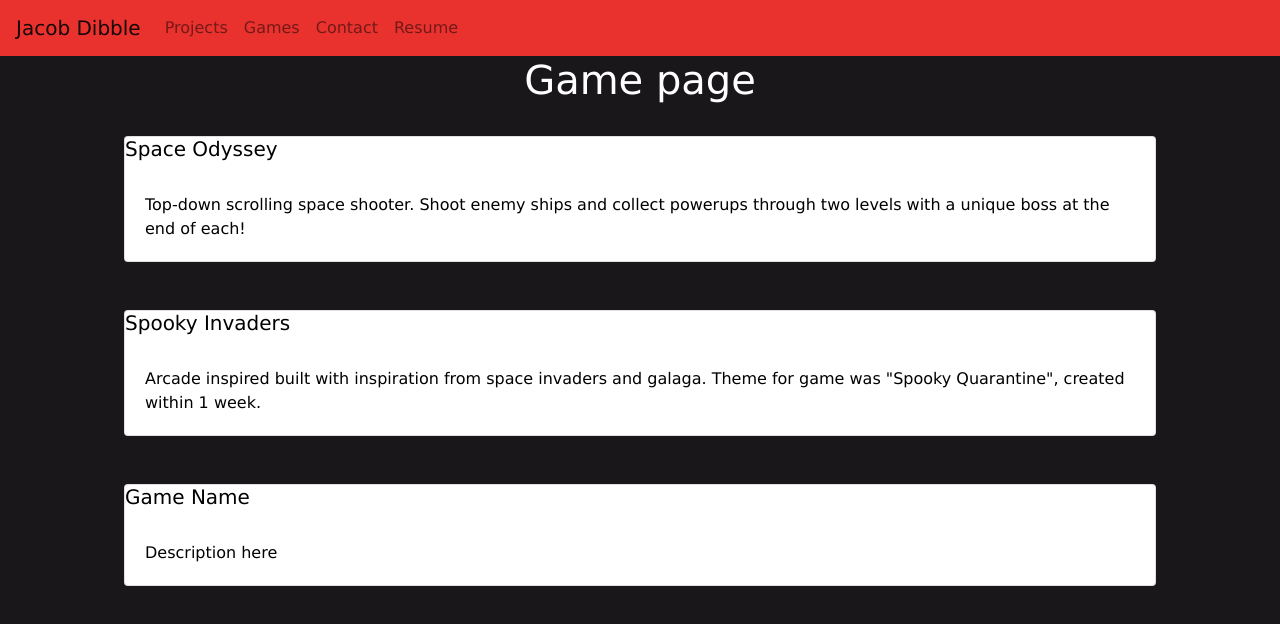
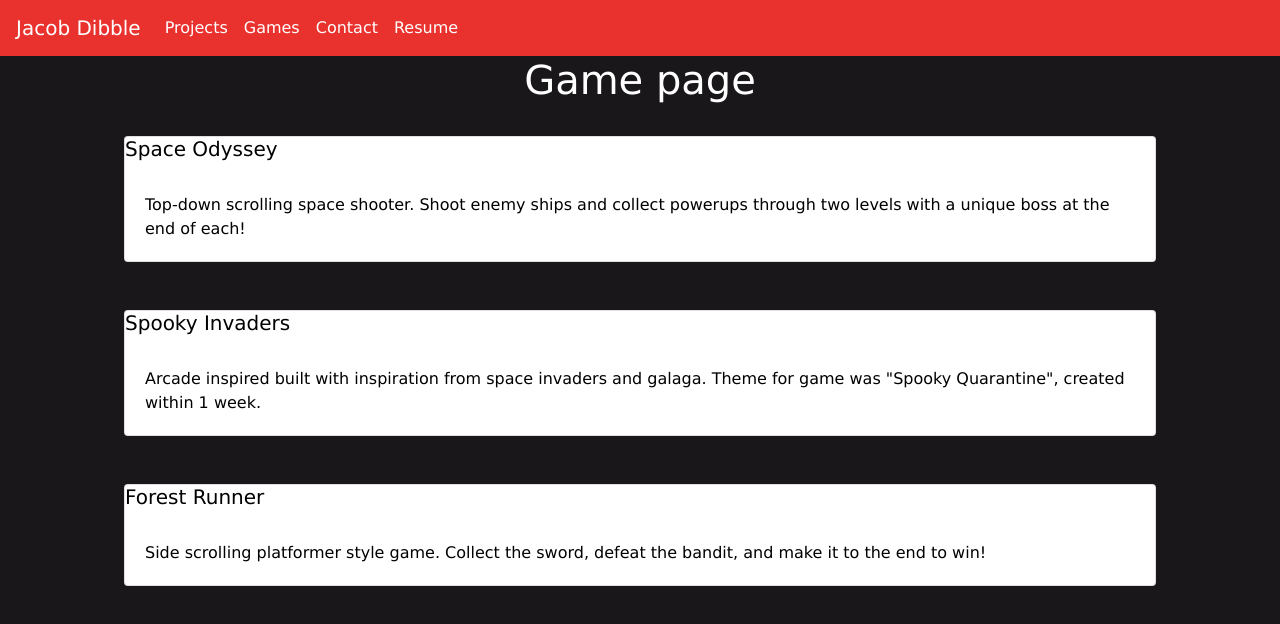
Before and after one commit to jdibble21/react-portfolio, a React (Create React App) app: page /games in a window 1280 px wide. Shown: the top 624 px of the page. Built offline with nearby package versions, Linux system fonts and the light colour scheme.

Commit message:
Edit styles, fix navbar colors and hover

```diff
--- a/src/components/contact.jsx
+++ b/src/components/contact.jsx
@@ -3,6 +3,8 @@ import Container from 'react-bootstrap/Container';
 import Card from 'react-bootstrap/Card';
 import Row from 'react-bootstrap/Row';
 import ListGroup from 'react-bootstrap/ListGroup';
+import Button from 'react-bootstrap/Button';
+
 class ContactSection extends Component {
     styles = {
         color: "black",
@@ -18,6 +20,7 @@ class ContactSection extends Component {
                 <Card className="m-5 mt-5 mx-auto" style={this.cardStyle}>
                     <Card.Title>Contact</Card.Title>
                     <ListGroup variant="flush">
+                        <ListGroup.Item><Button className="mx-auto round">Download Resume</Button></ListGroup.Item>
                         <ListGroup.Item>Email: <a href="mailto:jrdibble98@outlook.com">jrdibble98@outlook.com</a></ListGroup.Item>
                         <ListGroup.Item>Phone: 219-929-8183</ListGroup.Item>
                         <ListGroup.Item>LinkedIn: <a href="https://www.linkedin.com/in/jacob-dibble-397896169/">Jacob Dibble</a></ListGroup.Item>
--- a/src/components/gameList.jsx
+++ b/src/components/gameList.jsx
@@ -28,8 +28,8 @@ class GamesList extends Component {
                 <Row>
                     <Col>
                         <Card className="m-4">
-                            <Card.Title>Game Name</Card.Title>
-                            <Card.Body>Description here</Card.Body>
+                            <Card.Title>Forest Runner</Card.Title>
+                            <Card.Body>Side scrolling platformer style game. Collect the sword, defeat the bandit, and make it to the end to win!</Card.Body>
                         </Card>
                     </Col>
                 </Row>
--- a/src/components/navbar.jsx
+++ b/src/components/navbar.jsx
@@ -3,9 +3,6 @@ import Navbar from 'react-bootstrap/Navbar';
 import Nav from 'react-bootstrap/Nav';
 
 class NavbarCustom extends Component {
-  style={
-    color: "#FFFFFF"
-  }
     render() {
         return (
           <Navbar  id="navBarOverride" expand="lg">
--- a/src/index.css
+++ b/src/index.css
@@ -21,6 +21,12 @@ code {
   border-color: #45433E;
 }
 
+.btn-lg.round:hover{
+  background-color: #FFFFFF;
+  color:#45433E;
+}
+
+
 .card{
   background-color: #FFFFFF!important;
 }
@@ -33,18 +39,20 @@ code {
 .nav-link {
   display: inline-block;
   background-color:#E9322E;
-  color: #FFFFFF;
+  color: #FFFFFF!important;
   transition: 0.2s;
 }
 
   .nav-link:hover {
   background-color:#959794;
-  color: green;
+  color: #19171A!important;
 }
 
-.navbar-brand{
-  color: white;
+.navbar .navbar-brand{
+  color: white!important;
+
 }
-.navbar-brand:hover{
-  color:green;
+
+.navbar .navbar-brand:hover{
+  color:#19171A!important;
 }
```
Also changed, not shown: 1 other file (tests, documents, lock files or other folders).
